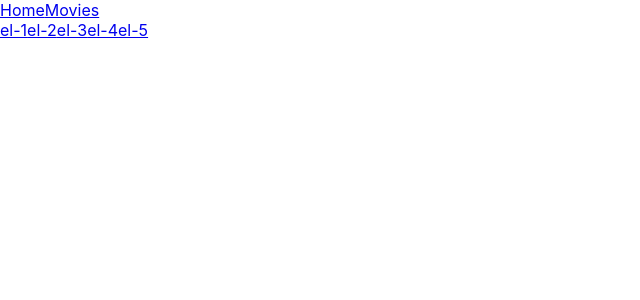
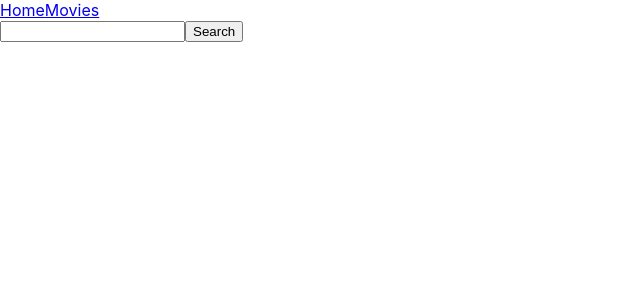
Before and after one commit to VasylRybotytskyi/goit-react-hw-05-movies, a React (Create React App) app: page /movies in a window 1280 px wide. Shown: the top 300 px of the page, without its empty margins (0-640 px from the left). Built offline with nearby package versions, Linux system fonts and the light colour scheme.

Commit message:
install styled-components

```diff
--- a/src/components/App.jsx
+++ b/src/components/App.jsx
@@ -1,7 +1,7 @@
 import { Routes, Route } from 'react-router-dom';
 import { Home } from './pages/Home';
 import { Movies } from './pages/Movies';
-import { MoviesItem } from './pages/MoviesItem';
+import MoviesItem from './pages/MoviesItem';
 import { Layout } from './Layout';
 import { Cast } from './Cast';
 
@@ -15,6 +15,7 @@ export const App = () => {
           <Route path="cast" element={<Cast />} />
           <Route path="reviews" element={<div>reviews</div>} />
         </Route>
+        <Route path="*" element={<>NotFound</>} />
       </Route>
     </Routes>
   );
--- /dev/null
+++ b/src/components/fetchMovies.jsx
@@ -0,0 +1,10 @@
+import axios from 'axios';
+const fetchMovies = async () => {
+  const apiKey = '84068d2acd9315c3be219a34cf5a6c3a';
+  axios.defaults.baseURL = 'https://api.themoviedb.org/3';
+  const url = `trending/movie/day?api_key=${apiKey}`;
+
+  const response = await axios.get(url);
+  return response.data.results;
+};
+export default fetchMovies;
--- a/src/components/pages/Home.jsx
+++ b/src/components/pages/Home.jsx
@@ -1,16 +1,12 @@
-import axios from 'axios';
 import { useEffect, useState } from 'react';
 import { Link } from 'react-router-dom';
+import fetchMovies from 'components/fetchMovies';
 
 export const Home = () => {
   const [movies, setMovies] = useState([]);
   useEffect(() => {
-    const apiKey = '84068d2acd9315c3be219a34cf5a6c3a';
-    const url = `https://api.themoviedb.org/3/trending/movie/day?api_key=${apiKey}`;
-    axios
-      .get(url)
-      .then(response => {
-        const movies = response.data.results;
+    fetchMovies()
+      .then(movies => {
         setMovies(movies);
       })
       .catch(error => console.log(error));
--- a/src/components/pages/Movies.jsx
+++ b/src/components/pages/Movies.jsx
@@ -1,15 +1,10 @@
-import { Link } from 'react-router-dom';
+// import { Link } from 'react-router-dom';
 
 export const Movies = () => {
   return (
     <>
-      {['el-1', 'el-2', 'el-3', 'el-4', 'el-5'].map(el => {
-        return (
-          <Link key={el} to={`${el}`}>
-            {el}
-          </Link>
-        );
-      })}
+      <input />
+      <button type="submit">Search</button>
     </>
   );
 };
--- a/src/components/pages/MoviesItem.jsx
+++ b/src/components/pages/MoviesItem.jsx
@@ -1,6 +1,6 @@
 import { Link, Outlet, useParams } from 'react-router-dom';
 
-export const MoviesItem = () => {
+const MoviesItem = () => {
   const { ElId } = useParams();
   console.log(ElId);
   return (
@@ -18,3 +18,4 @@ export const MoviesItem = () => {
     </>
   );
 };
+export default MoviesItem;
```
Also changed, not shown: src/components/Layout.styled.jsx (added).
